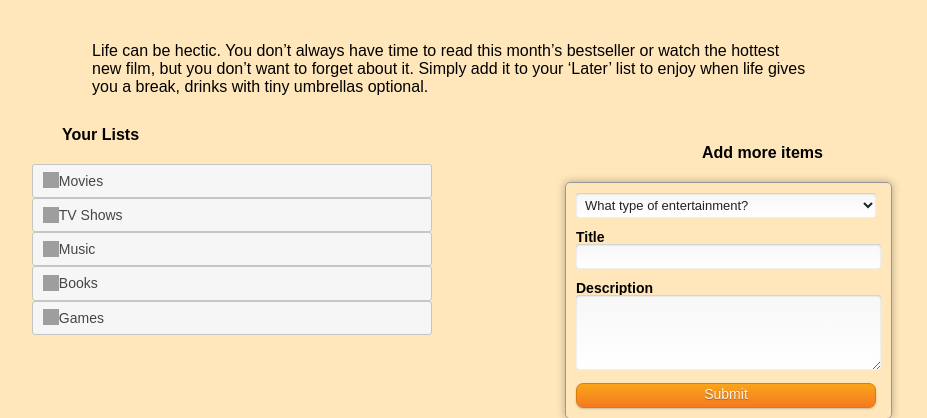
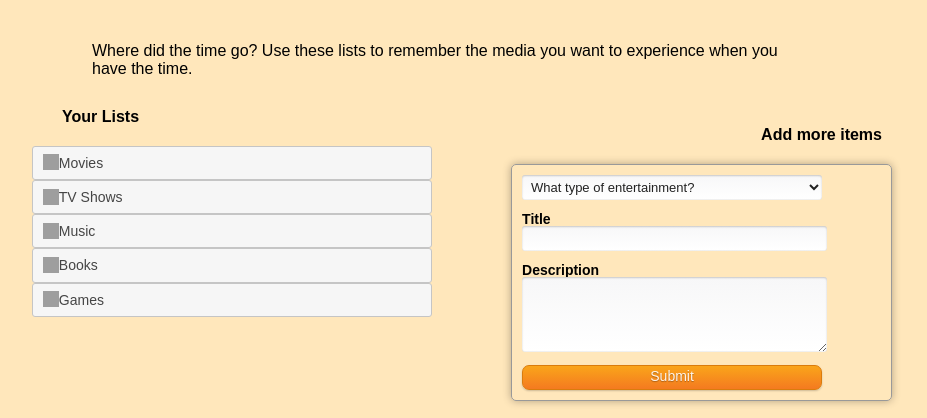
Before and after one commit to agulen/EntertainMe, a PHP site: page /later.php in a window 1280 px wide. Shown: the part 230-648 px from the top of the page, without its empty margins (188-1115 px from the left). Run offline with PHP 8.4, Linux system fonts and the light colour scheme; a user stored in the database is signed in; data comes from the database, SQL or seed files in the repository; some libraries are stand-ins or nearby versions; some web fonts are replaced; grey boxes are pictures that could not be loaded.

Commit message:
Update later.php

```diff
--- a/later.php
+++ b/later.php
@@ -57,7 +57,7 @@
 			<div id="main">
 				<div id="pageDescription">
 					<h1>Later</h1>
-		  		<p class="about_list">Life can be hectic. You don&rsquo;t always have time to read this month&rsquo;s bestseller or watch the hottest new film, but you don&rsquo;t want to forget about it. Simply add it to your &lsquo;Later&rsquo; list to enjoy when life gives you a break, drinks with tiny umbrellas optional.</p>
+		  		<p class="about_list">Where did the time go? Use these lists to remember the media you want to experience when you have the time.</p>
 		  	</div>
 		  	<h4>Your Lists</h4><br/>
 				<div id="accordion">
@@ -102,8 +102,9 @@
 							 ?>
 					  </div>
 				</div>
-				<h4>Add more items</h4><br/>
+
 				<div class="additems">
+					<h4>Add more items</h4><br/>
 					<form method="post" action="later.php">
 						<select name="dropdown">
 						  <option value="type">What type of entertainment?</option>
```
